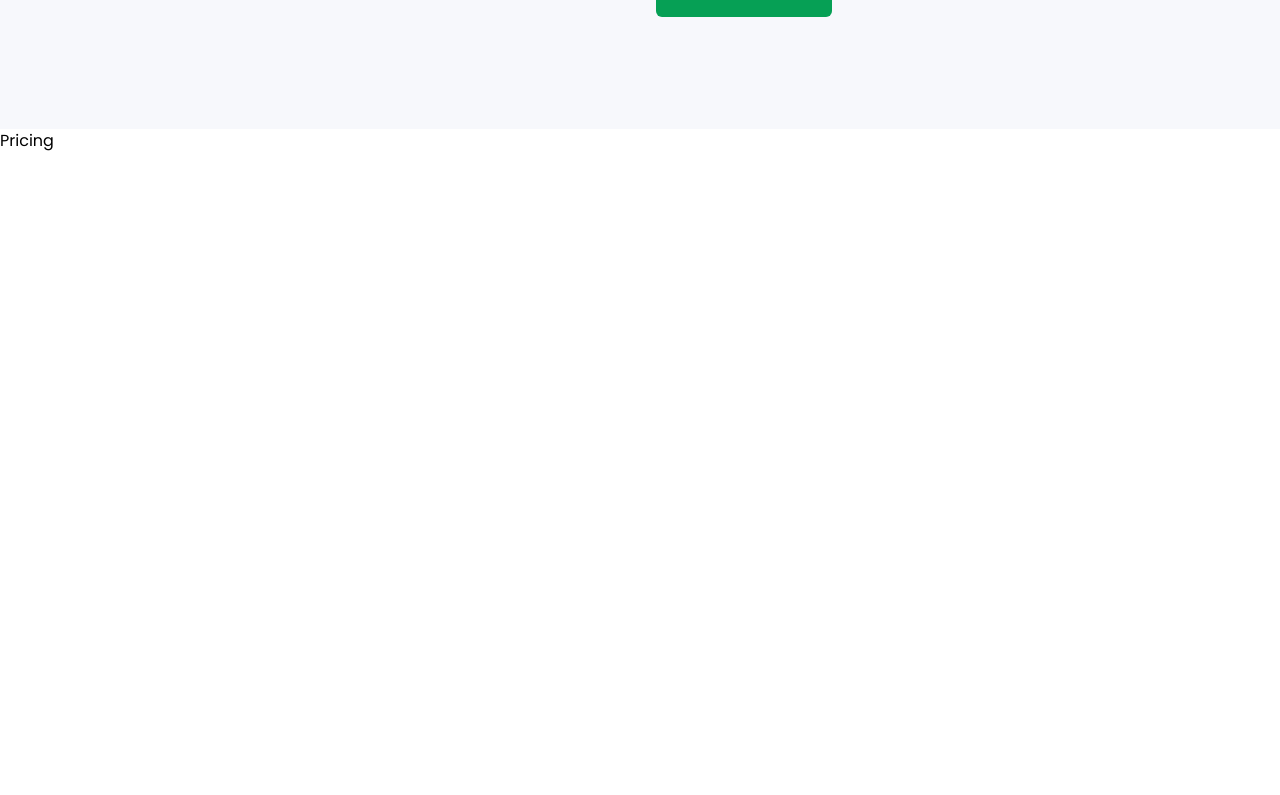
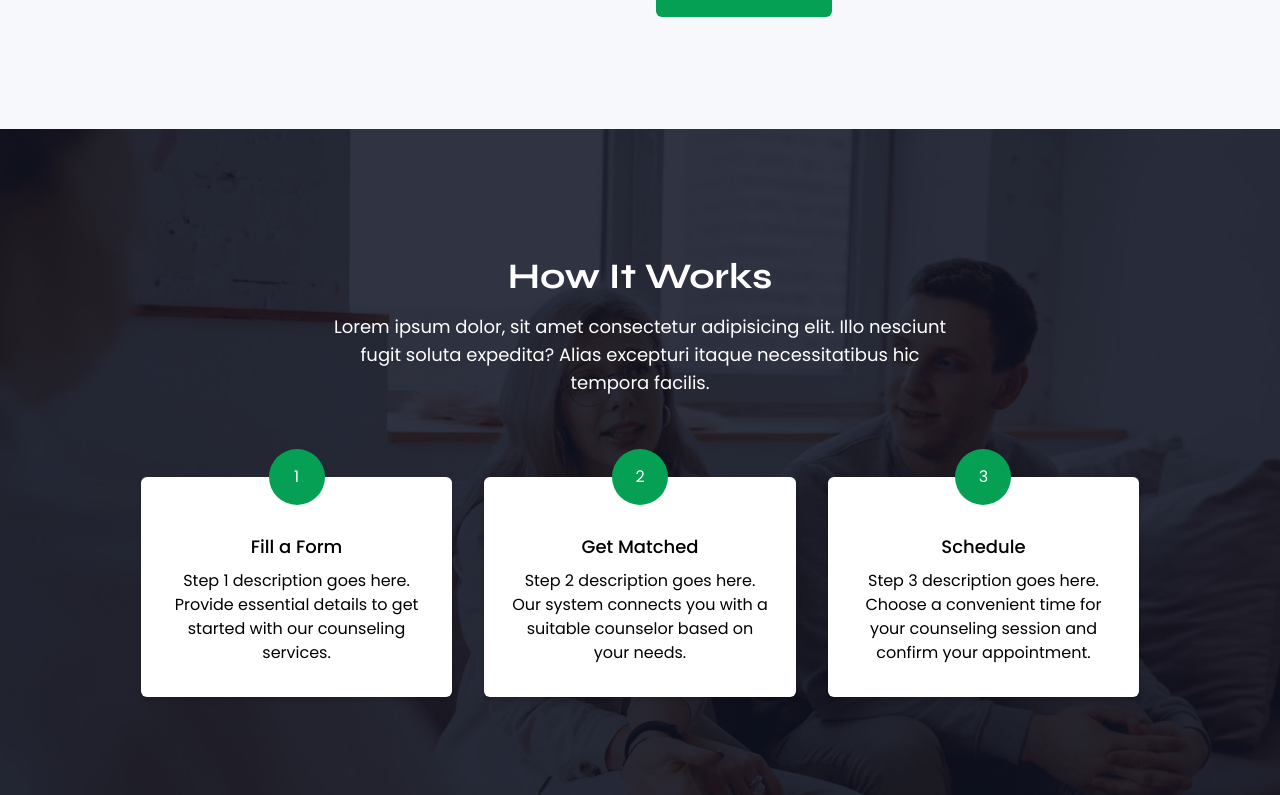
Before and after one commit to Maxmillian-Muiruri/Mind-Leap-Mentall-Wellness-Project, a React (Vite) app: page / in a window 1280 px wide. Shown: the part 2449-3244 px from the top of the page. Built offline with nearby package versions, Linux system fonts and the light colour scheme.

Commit message:
add WorkingStep component to App for counseling process outline

```diff
--- a/src/App.jsx
+++ b/src/App.jsx
@@ -6,6 +6,7 @@ import Services from "./components/services";
 import About from "./components/About";
 import Pricing from "./components/Pricing";
 import Testimonial from "./components/testimonial";
+import WorkingStep from "./components/WorkingStep";
 function App() {
   return (
     <div className="font-primary overflow-x-hidden">
@@ -13,6 +14,7 @@ function App() {
       <Hero />
       <Services />
       <About />
+      <WorkingStep/>
       <Pricing />
       <Testimonial />
     </div>
```
